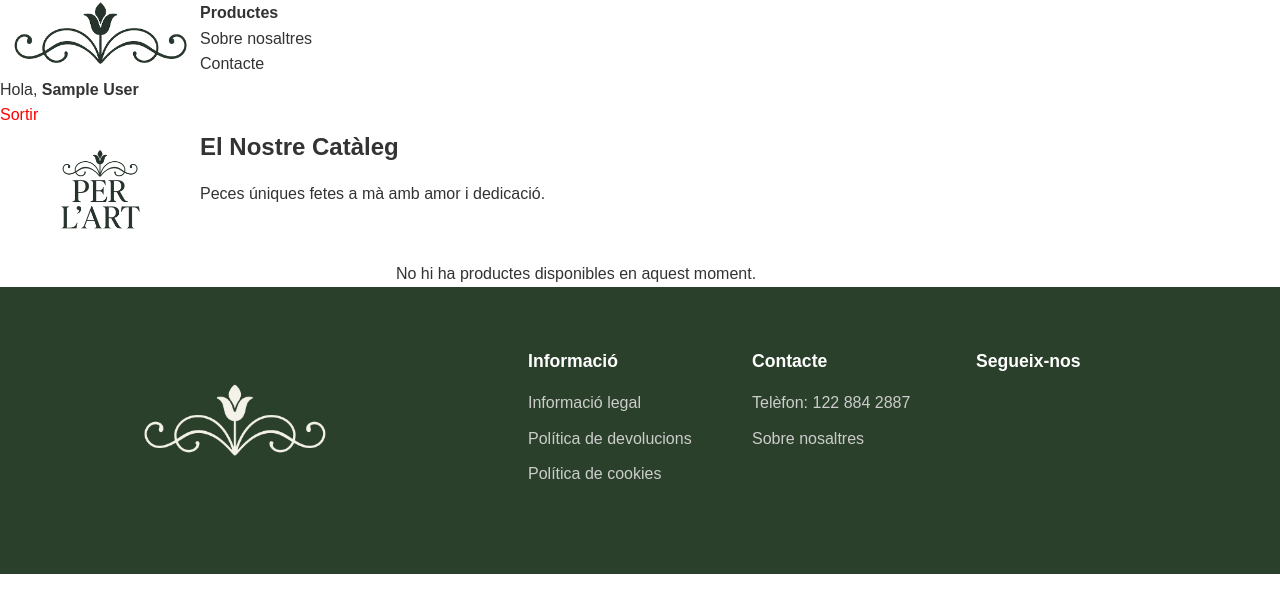
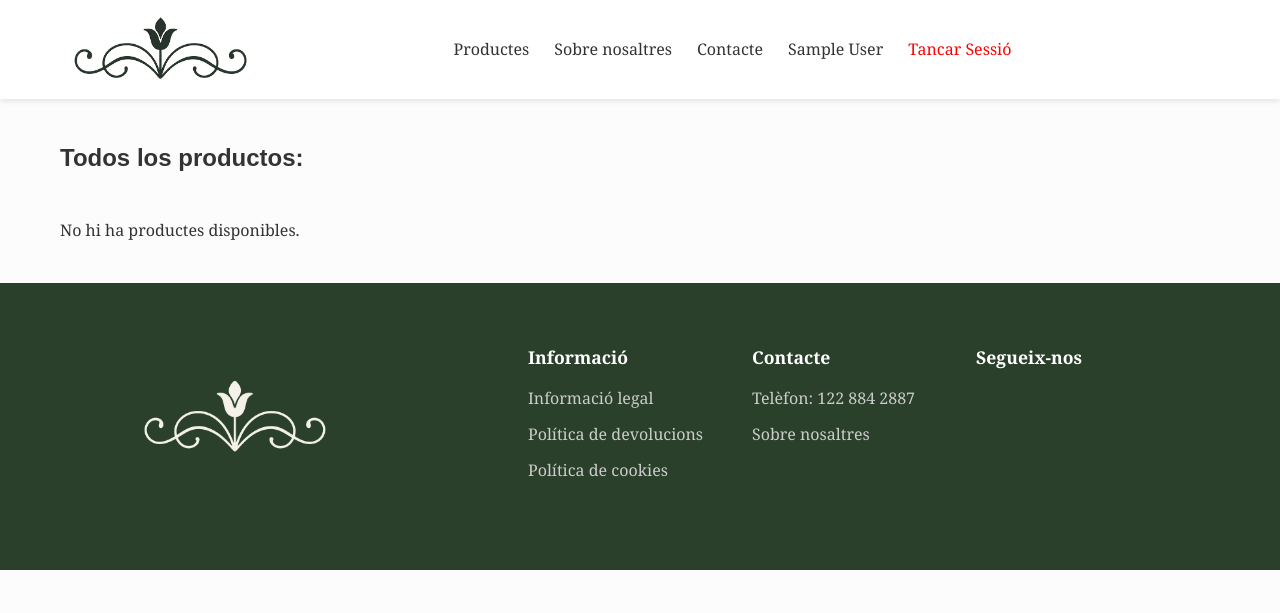
Before and after one commit to Kikee282/Ecommerce-PI, a PHP site: page /productes/productos.php in a window 1280 px wide. Shown: the top 613 px of the page. Run offline with PHP 8.4, Linux system fonts and the light colour scheme; the visitor is signed in with stand-in values (Sample User, id 1); data that the repository does not hold is empty.

Commit message:
[modificacio pagina productes]

```diff
--- a/src/index.php
+++ b/src/index.php
@@ -34,8 +34,8 @@ $nombreUsuario = $isLoggedIn ? $_SESSION['user_real_name'] : '';
             <nav class="main-nav">
         <ul>
             <a href="./productos.php"><li>Productes</li></a>
-        <li>Sobre nosaltres</li>
-        <li>Contacte</li>
+            <a href=""><li>Sobre nosaltres</li></a>
+            <a><li>Contacte</li></a>
             <?php if ($isLoggedIn): ?>
 
             <li><a href="./auth/profile.php"><?php echo htmlspecialchars($nombreUsuario); ?></li></a>
@@ -51,7 +51,7 @@ $nombreUsuario = $isLoggedIn ? $_SESSION['user_real_name'] : '';
         </nav>
 
             <div class="header-icons">
-                <a href="#" aria-label="Compte"><i class="fas fa-user"></i></a>
+                <a href="./auth/login.html" aria-label="Compte"><i class="fas fa-user"></i></a>
                 <a href="#" aria-label="Cesta"><i class="fas fa-shopping-basket"></i></a>
             </div>
         </div>
--- a/src/productos.php
+++ b/src/productos.php
@@ -1,21 +1,17 @@
 <?php
 session_start();
-
-// Dades de l'usuari per al Header
 $isLoggedIn = isset($_SESSION['user_id']);
 $nombreUsuario = $isLoggedIn ? $_SESSION['user_real_name'] : '';
 
-// --- 1. OBTENIR PRODUCTES DEL JSON SERVER (API) ---
+// API
 $apiUrl = "http://jsonserver:3000/productes";
-
 $ch = curl_init();
 curl_setopt($ch, CURLOPT_URL, $apiUrl);
 curl_setopt($ch, CURLOPT_RETURNTRANSFER, true);
+curl_setopt($ch, CURLOPT_TIMEOUT, 5);
 $jsonResponse = curl_exec($ch);
 curl_close($ch);
-
 $productes = json_decode($jsonResponse, true);
-
 if (!$productes) $productes = [];
 ?>
 
@@ -25,148 +21,72 @@ if (!$productes) $productes = [];
   <meta charset="UTF-8">
   <meta name="viewport" content="width=device-width, initial-scale=1.0">
   <title>Productes - Per L’Art</title>
+
   <link rel="stylesheet" href="./styles/styleIndex.css">
-  <style>
-    /* --- ESTILS ESPECÍFICS PER A LA GRAELLA DE PRODUCTES --- */
 
-    /* Convertim el contenidor en una graella (Grid) */
-    .showcase {
-        display: grid !important; /* !important per sobreescriure styleIndex.css */
-        /* 3 columnes d'igual amplada. Es redueix automàticament en pantalles petites */
-        grid-template-columns: repeat(auto-fill, minmax(300px, 1fr));
-        gap: 40px;
-        align-items: start; /* Alineem els elements a dalt */
-        width: 90%; /* Una mica més ample per aprofitar l'espai */
-        max-width: 1200px;
-    }
-
-    /* Estil de cada targeta de producte */
-    .producte {
-        display: flex !important;
-        flex-direction: column !important; /* Imatge dalt, text baix */
-        align-items: center;
-        text-align: center;
-        background: white;
-        padding: 20px;
-        border-radius: 10px;
-        box-shadow: 0 4px 6px rgba(0,0,0,0.05); /* Ombra suau */
-        transition: transform 0.2s;
-        width: 100%;
-        height: 70%; /* Perquè totes les targetes tinguin la mateixa alçada */
-    }
-
-    /* Efecte en passar el ratolí */
-    .producte:hover {
-        transform: translateY(-5px);
-        box-shadow: 0 8px 15px rgba(0,0,0,0.1);
-    }
-
-    /* Sobreescrivim la regla de "files alternes" del CSS original */
-    .producte:nth-child(even) {
-        flex-direction: column !important;
-    }
-
-    /* Imatges */
-    .producte img {
-        width: 100%;
-        height: 250px; /* Alçada fixa */
-        object-fit: cover; /* Retalla la imatge sense deformar-la */
-        border-radius: 8px;
-        margin-bottom: 15px;
-    }
-
-    /* Títol del producte */
-    .producte h3 {
-        font-size: 1.2rem;
-        margin: 10px 0;
-        color: #333;
-    }
-
-    /* Descripció */
-    .producte p {
-        font-size: 0.95rem;
-        color: #666;
-        line-height: 1.5;
-        flex-grow: 1; /* Empeny el preu i el botó cap avall */
-        text-align: center !important; /* Forcem text centrat */
-    }
-
-    .price-tag {
-        font-weight: bold;
-        color: #243020;
-        font-size: 1.3em;
-        margin: 15px 0;
-    }
-
-    .btn {
-        width: 100%; /* Botó ocupa tot l'ample de la targeta */
-    }
-  </style>
+  <link rel="stylesheet" href="./styles/stylesProductes.css">
 </head>
 <body>
 
-  <header>
-    <div class="top-deco"></div>
-    <nav class="navbar">
+  <header class="main-header">
+        <div class="header-container">
+            <a href="#"><img src="./contenido/logoParteArriba.png"></a>
+
+            <nav class="main-nav">
         <ul>
-        <div class="logoHeader">
-          <a href="index.php"><img src="./contenido/logoParteArriba.png" alt="Logo Per L’Art"></a>
-        </div>
-        <li><a href="productos.php" style="font-weight: bold;">Productes</a></li>
-        <li><a href="#">Sobre nosaltres</a></li>
-        <li><a href="">Contacte</a></li>
+            <a href="./productos.php"><li>Productes</li></a>
+            <a href=""><li>Sobre nosaltres</li></a>
+            <a><li>Contacte</li></a>
+            <?php if ($isLoggedIn): ?>
 
-        <?php if ($isLoggedIn): ?>
-            <li>Hola, <a href="profile.php"><strong><?php echo htmlspecialchars($nombreUsuario); ?></strong></a></li>
-            <li><a href="logout.php" style="color: red;">Sortir</a></li>
+            <li><a href="./auth/profile.php"><?php echo htmlspecialchars($nombreUsuario); ?></li></a>
+
+            <li><a href="./auth/logout.php" style="color: red;">Tancar Sessió</a></li>
+
             <?php else: ?>
-            <li><a href="login.html">Iniciar Sessió</a></li>
+
+                <li><a href="./auth/login.html">Iniciar Sessió</a></li>
+
             <?php endif; ?>
-
         </ul>
         </nav>
-    <div class="logoInicio">
-        <img src="./contenido/logo.png" alt="Logo Per L’Art">
+
+            <div class="header-icons">
+                <a href="./auth/login.html" aria-label="Compte"><i class="fas fa-user"></i></a>
+                <a href="#" aria-label="Cesta"><i class="fas fa-shopping-basket"></i></a>
+            </div>
         </div>
     </header>
 
   <main>
-    <section class="intro">
-      <h1>El Nostre Catàleg</h1>
-      <p>Peces úniques fetes a mà amb amor i dedicació.</p>
-    </section>
+    <div class="catalog-container">
+        <h1 class="page-title">Todos los productos:</h1>
 
-    <section class="showcase" id="productes">
-
+        <section class="showcase">
         <?php if (empty($productes)): ?>
-          <p style="text-align: center; grid-column: 1 / -1;">No hi ha productes disponibles en aquest moment.</p>
+            <p>No hi ha productes disponibles.</p>
         <?php else: ?>
-
             <?php foreach ($productes as $prod): ?>
-            <div class="producte">
+                <div class="producte-minimal">
                     <a href="detall_producte.php?id=<?php echo $prod['id']; ?>">
                         <img src="<?php echo htmlspecialchars($prod['img'] ?? './contenido/image.png'); ?>" alt="<?php echo htmlspecialchars($prod['nom']); ?>">
                     </a>
 
-                <a href="detall_producte.php?id=<?php echo $prod['id']; ?>" style="text-decoration: none; color: inherit;">
-                    <h3><?php echo htmlspecialchars($prod['nom']); ?></h3>
+                    <div class="prod-row-top">
+                        <a href="detall_producte.php?id=<?php echo $prod['id']; ?>" class="prod-name">
+                            <?php echo htmlspecialchars($prod['nom']); ?>
                         </a>
-                <p><?php echo htmlspecialchars($prod['descripcio']); ?></p>
-                <div class="price-tag"><?php echo htmlspecialchars($prod['preu']); ?> €</div>
+                        <button class="btn-cart-icon" onclick="afegirAlCarret(<?php echo $prod['id']; ?>)">
+                            <i class="fas fa-shopping-cart"></i>
+                        </button>
+                    </div>
 
-                <?php if ($prod['estoc'] > 0): ?>
-                    <button class="btn" onclick="afegirAlCarret(<?php echo $prod['id']; ?>)">Afegir al Carret</button>
-                <?php else: ?>
-                    <p style="color: red; font-weight: bold;">Esgotat</p>
-                <?php endif; ?>
+                    <div class="prod-price"><?php echo htmlspecialchars($prod['preu']); ?>€</div>
                 </div>
             <?php endforeach; ?>
-
         <?php endif; ?>
-
         </section>
-  </main>
-
+    </div>
     <footer class="main-footer">
         <div class="container footer-grid">
 
@@ -196,12 +116,6 @@ if (!$productes) $productes = [];
             </div>
         </div>
     </footer>
-
-  <script>
-      function afegirAlCarret(idProducte) {
-          alert("Producte " + idProducte + " afegit al carret (Simulació)");
-      }
-  </script>
-
+  </main>
 </body>
 </html>
--- a/src/styles/styleIndex.css
+++ b/src/styles/styleIndex.css
@@ -142,6 +142,7 @@ h2 {
 }
 
 .hero-content {
+    color: white;
     flex: 1;
     z-index: 2;
     padding-right: 40px;
@@ -387,11 +388,10 @@ h2 {
     .hero-content {
         padding: 0 20px;
         order: 2;
+    }
 
-    }
     .hero-content h1 {
         font-size: 2.5rem;
-        color: #ccc;
     }
     .hero-image {
         order: 1;
--- /dev/null
+++ b/src/styles/stylesProductes.css
@@ -0,0 +1,146 @@
+/* src/styles/stylesProductos.css */
+
+/* --- ESTILO GENERAL --- */
+body {
+    background-color: #fcfcfc; /* Un blanco roto muy sutil */
+    font-family: 'Georgia', serif; /* Mantener Georgia para el cuerpo si quieres, o cambiar globalmente */
+    margin: 0;
+    padding: 0;
+}
+
+/* --- HEADER EXACTO A LA FOTO --- */
+.header-exacto {
+    background-color: white;
+    padding: 15px 50px; /* Espacio lateral generoso */
+    display: flex;
+    justify-content: space-between;
+    align-items: center;
+    /* Opcional: una sombra muy sutil o borde abajo si lo tiene el index */
+    /* border-bottom: 1px solid #eaeaea; */
+}
+
+/* 1. Logo a la izquierda */
+.header-logo-container img {
+    height: 45px; /* Tamaño ajustado a la foto */
+    display: block;
+}
+
+/* 2. Contenedor derecha (Menú + Iconos) */
+.header-right-side {
+    display: flex;
+    align-items: center;
+    gap: 40px; /* Separación entre el texto y los iconos */
+}
+
+/* Navegación (Texto) */
+.nav-links-clean {
+    display: flex;
+    gap: 30px; /* Espacio entre enlaces */
+}
+
+.nav-links-clean a {
+    text-decoration: none;
+    color: #333; /* Gris oscuro casi negro */
+    font-family: 'Arial', 'Helvetica', sans-serif; /* FUENTE DE LA FOTO (Sans-serif) */
+    font-size: 15px;
+    font-weight: 400; /* Normal, no negrita */
+    letter-spacing: 0.5px;
+    transition: color 0.2s;
+}
+
+.nav-links-clean a:hover {
+    color: #000;
+}
+
+/* Iconos */
+.header-icons-clean {
+    display: flex;
+    gap: 20px;
+    font-size: 18px; /* Tamaño iconos */
+}
+
+.header-icons-clean a {
+    color: #222;
+    transition: transform 0.2s;
+}
+
+.header-icons-clean a:hover {
+    transform: scale(1.1);
+}
+
+/* --- TÍTULO Y CONTENIDO --- */
+.catalog-container {
+    max-width: 1200px;
+    margin: 40px auto;
+    padding: 0 20px;
+}
+
+.page-title {
+    font-family: 'Arial', sans-serif;
+    font-weight: bold;
+    font-size: 24px;
+    color: #333;
+    margin-bottom: 40px;
+}
+
+/* --- GRID DE PRODUCTOS --- */
+.showcase {
+    display: grid !important;
+    grid-template-columns: repeat(3, 1fr);
+    gap: 50px;
+}
+
+/* Responsive */
+@media (max-width: 900px) {
+    .showcase { grid-template-columns: repeat(2, 1fr); }
+    .header-exacto { padding: 15px 20px; }
+}
+@media (max-width: 600px) {
+    .showcase { grid-template-columns: 1fr; }
+    .header-exacto { flex-direction: column; gap: 15px; }
+    .header-right-side { flex-direction: column; gap: 15px; }
+    .nav-links-clean { flex-direction: column; text-align: center; gap: 10px; }
+}
+
+/* --- TARJETAS DE PRODUCTO --- */
+.producte-minimal {
+    display: flex;
+    flex-direction: column;
+}
+
+.producte-minimal img {
+    width: 100%;
+    height: 320px; /* Fotos altas y rectangulares como en tu ejemplo */
+    object-fit: cover;
+    margin-bottom: 12px;
+    background-color: #f0f0f0;
+}
+
+.prod-row-top {
+    display: flex;
+    justify-content: space-between;
+    align-items: center;
+    margin-bottom: 5px;
+}
+
+.prod-name {
+    font-family: 'Times New Roman', serif; /* El nombre del producto sí parece serif en ejemplos de lujo */
+    font-size: 16px;
+    color: #111;
+    text-decoration: none;
+}
+
+.prod-price {
+    font-family: 'Times New Roman', serif;
+    font-size: 15px;
+    color: #555;
+    margin-top: 2px;
+}
+
+.btn-cart-icon {
+    background: none;
+    border: none;
+    cursor: pointer;
+    font-size: 18px;
+    color: #333;
+}
```
Lines whose indentation alone changed are shown as unchanged.
